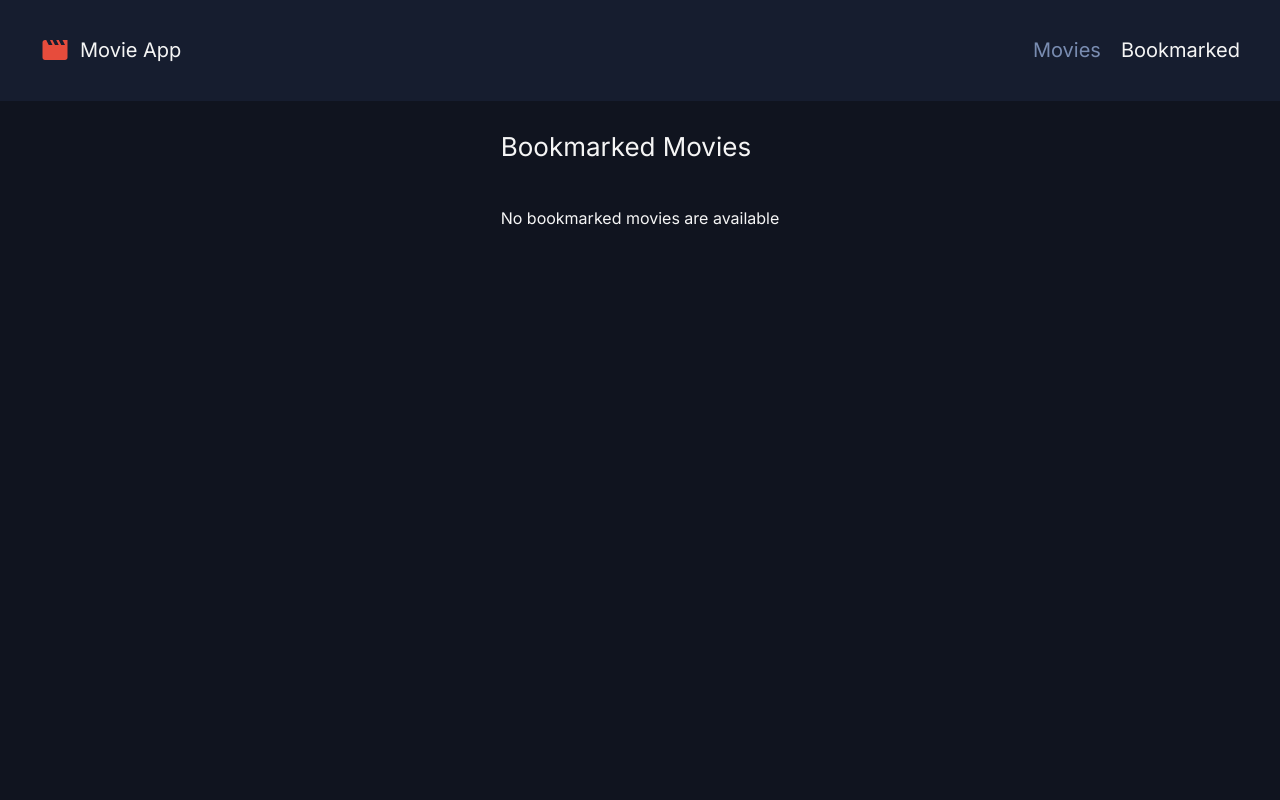
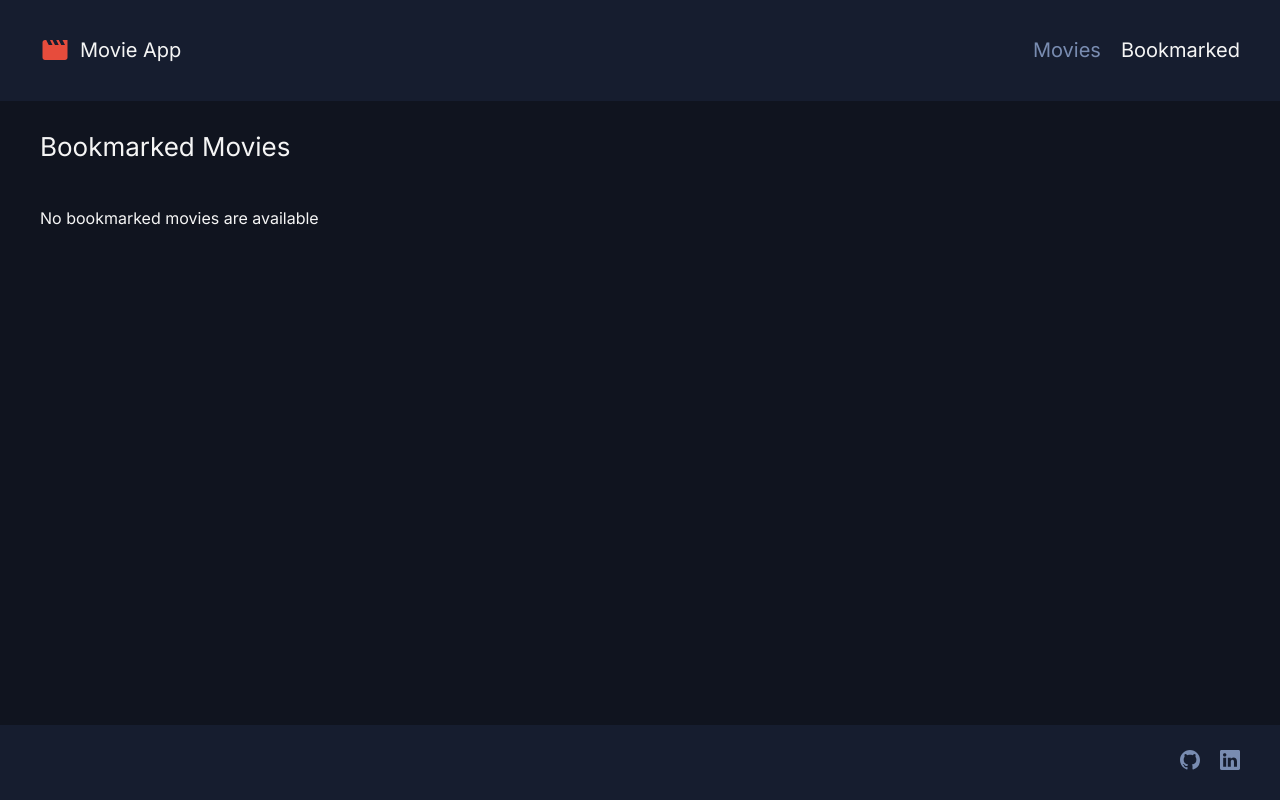
Before and after one commit to Seala11/next-app, a Next.js app: page /bookmarked in a window 1280 px wide. Built offline with nearby package versions, Linux system fonts and the light colour scheme; no server answers; the database is empty.

Commit message:
feat: add footer

```diff
--- a/Layouts/MainLayout/MainLayout.styled.ts
+++ b/Layouts/MainLayout/MainLayout.styled.ts
@@ -5,6 +5,13 @@ const Container = styled.div`
   flex-flow: column nowrap;
   justify-content: flex-start;
   align-items: center;
+  flex: 1;
+`;
+
+const FlexContainer = styled.div`
+  display: flex;
+  flex-direction: column;
+  min-height: 100vh;
 `;
 
 const Main = styled.main`
@@ -15,4 +22,4 @@ const Main = styled.main`
   align-items: center;
 `;
 
-export { Container, Main };
+export { Container, Main, FlexContainer };
--- a/Layouts/MainLayout/MainLayout.tsx
+++ b/Layouts/MainLayout/MainLayout.tsx
@@ -3,9 +3,10 @@ import Meta from '../../components/Meta';
 import Navbar from '../../components/Navbar/Navbar';
 import { ToastContainer } from 'react-toastify';
 import 'react-toastify/dist/ReactToastify.css';
-import { Container, Main } from './MainLayout.styled';
+import { Container, FlexContainer, Main } from './MainLayout.styled';
 import { motion, AnimatePresence } from 'framer-motion';
 import { useRouter } from 'next/router';
+import Footer from '../../components/Footer/Footer';
 
 type Props = {
   children: ReactElement;
@@ -16,7 +17,6 @@ const MainLayout = ({ children }: Props) => {
   return (
     <>
       <Meta />
-      <Navbar />
       <ToastContainer
         position="bottom-right"
         autoClose={3500}
@@ -29,6 +29,8 @@ const MainLayout = ({ children }: Props) => {
         pauseOnHover
         theme="colored"
       />
+      <FlexContainer>
+        <Navbar />
         <AnimatePresence>
           <Container
             key={router.route}
@@ -45,6 +47,8 @@ const MainLayout = ({ children }: Props) => {
             <Main>{children}</Main>
           </Container>
         </AnimatePresence>
+        <Footer />
+      </FlexContainer>
     </>
   );
 };
--- a/Layouts/MovieDetail/Movie.styled.ts
+++ b/Layouts/MovieDetail/Movie.styled.ts
@@ -7,7 +7,7 @@ type Props = {
 
 const Container = styled.div<Props>`
   width: 100vw;
-  height: calc(100vh - 10rem);
+  height: calc(100vh - 17.6rem);
   background-image: ${({ src }) => `linear-gradient(#1b1e2eb8, #10141f), url(${src})`};
   background-position: top;
   background-repeat: no-repeat;
--- a/Layouts/MoviesList/moviesList.styled.ts
+++ b/Layouts/MoviesList/moviesList.styled.ts
@@ -8,6 +8,7 @@ const FlexContainer = styled.div`
   max-width: 120rem;
   padding: 0 0 7rem;
   width: 90vw;
+  flex: 1;
 
   @media ${device.tablet} {
     grid-template-columns: repeat(auto-fit, minmax(16rem, 1fr));
--- /dev/null
+++ b/components/Footer/Footer.tsx
@@ -0,0 +1,27 @@
+import Link from 'next/link';
+import React from 'react';
+import { BsGithub, BsLinkedin } from 'react-icons/bs';
+import { Container, FlexContainer, List, ListItem } from '../Navbar/Navbar.styled';
+
+const Footer = () => {
+  return (
+    <Container>
+      <FlexContainer>
+        <List>
+          <ListItem active={false}>
+            <Link href="https://github.com/Seala11">
+              <BsGithub />
+            </Link>
+          </ListItem>
+          <ListItem active={false}>
+            <Link href="https://www.linkedin.com/in/hanna-papova-56a0776b/">
+              <BsLinkedin />
+            </Link>
+          </ListItem>
+        </List>
+      </FlexContainer>
+    </Container>
+  );
+};
+
+export default Footer;
--- a/shared/styles/sharedstyles.tsx
+++ b/shared/styles/sharedstyles.tsx
@@ -47,7 +47,8 @@ const LoadButton = styled(Button)`
 `;
 
 const Message = styled.p`
-  text-align: center;
+  text-align: initial;
+  min-width: 120rem;
 `;
 
 export { Title, Button, LoadButton, Message };
```
Lines whose indentation alone changed are shown as unchanged.
